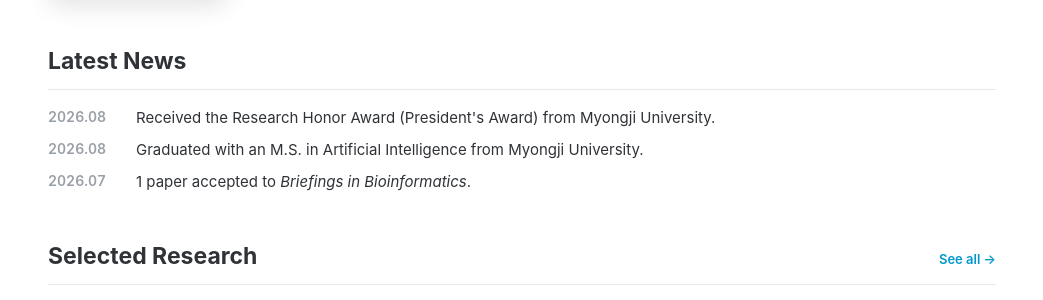
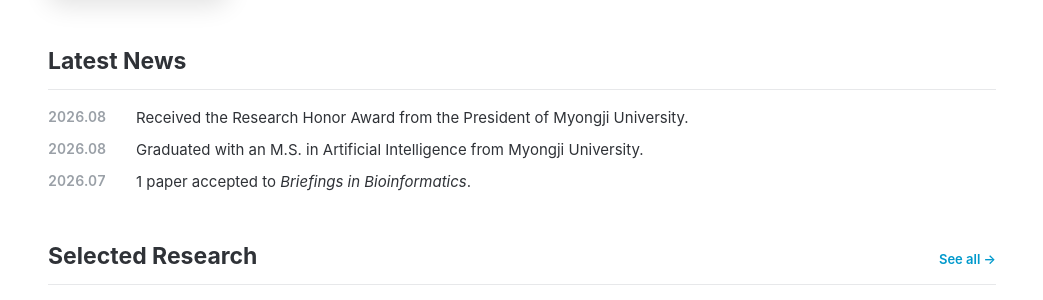
Before and after one commit to janghyunnoh/janghyunnoh.github.io, a Jekyll site: the page built from index.md, in a window 1280 px wide and 900 px high. Shown: the part 344-644 px from the top of the window, without its empty margins (118-1161 px from the left). Built offline with Jekyll 4.4.1, drawn with Linux system fonts in a browser that asks for light colours.

Commit message:
News: phrase award as from the President of Myongji University
Co-Authored-By: Claude Opus 5.5 <noreply@anthropic.com>
Claude-Session: https://claude.ai/code/session_01KSQJoZP1auZdYkoBxWPSet

```diff
--- a/_data/news.yml
+++ b/_data/news.yml
@@ -1,7 +1,7 @@
 # Newest first. Keep 3-5 items.
 - date: "2026.08"
-  text: "Received the Research Honor Award (President's Award) from Myongji University."
-  text_ko: "명지대학교 우수연구상(총장상) 수상"
+  text: "Received the Research Honor Award from the President of Myongji University."
+  text_ko: "명지대학교 총장 우수연구상 수상"
 - date: "2026.08"
   text: "Graduated with an M.S. in Artificial Intelligence from Myongji University."
   text_ko: "명지대학교 인공지능학 석사 졸업"
```
